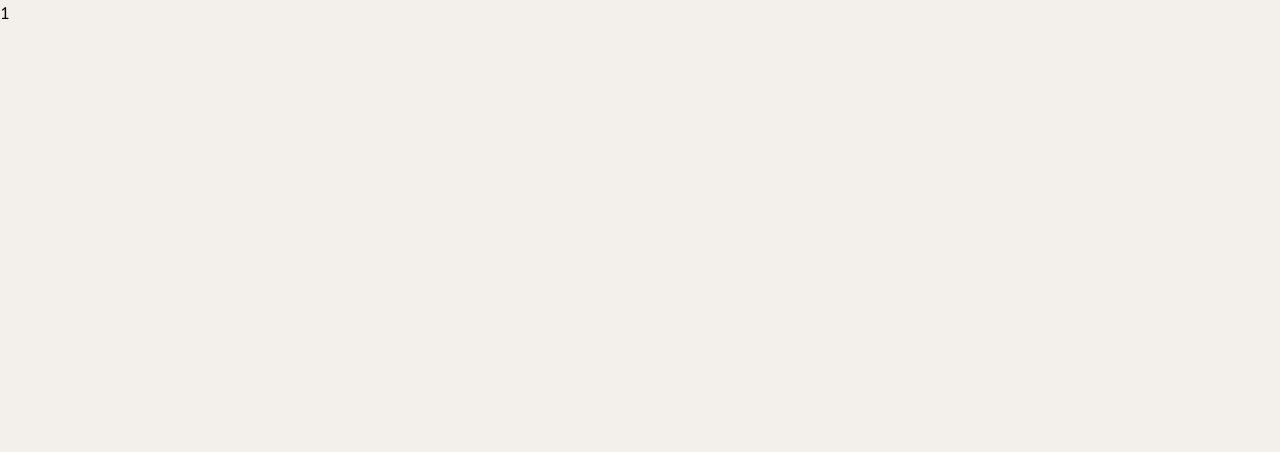
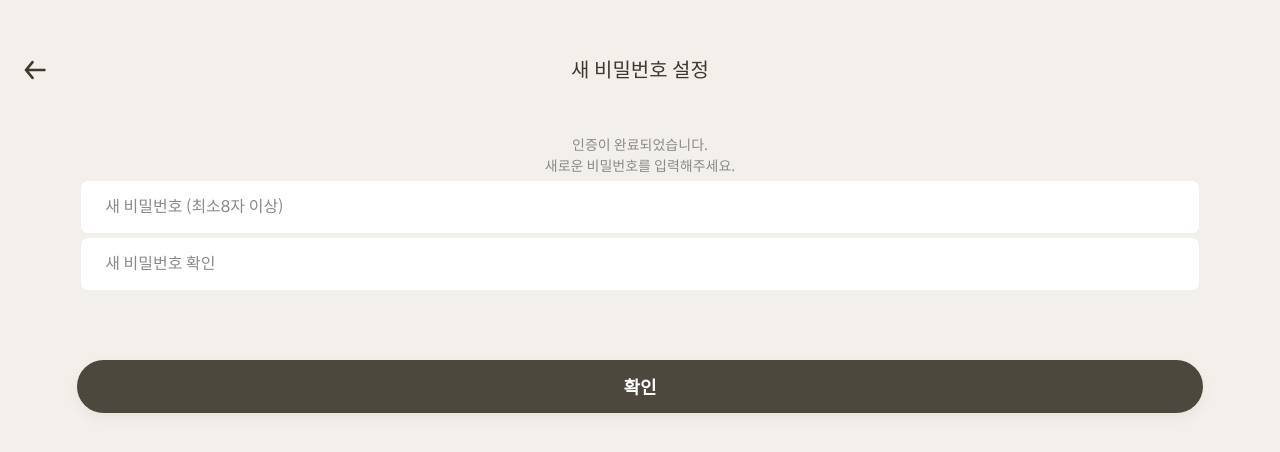
Before and after one commit to Team-Delgo/DelgoTravelClient, a React (Create React App) app: page /user/signin/resetpassword in a window 1280 px wide. Shown: the top 452 px of the page. Built offline with nearby package versions, Linux system fonts and the light colour scheme.

Commit message:
Add resetPassword

```diff
--- a/src/pages/user/signInPage/ResetPassword.tsx
+++ b/src/pages/user/signInPage/ResetPassword.tsx
@@ -1,10 +1,71 @@
-import React from "react";
-import { useNavigate } from "react-router-dom";
-import { AxiosResponse } from "axios";
+import React, { ChangeEvent, useState } from 'react';
+import { useNavigate } from 'react-router-dom';
+import { AxiosResponse } from 'axios';
 import { ReactComponent as Arrow } from '../../../icons/left-arrow.svg';
+import { SIGN_IN_PATH } from '../../../constants/path.const';
+
+interface Input {
+  password: string;
+  passwordConfirm: string;
+}
 
 function ResetPassword() {
-  return <div>1</div>
+  const [enteredInput, setEnteredInput] = useState<Input>({ password: '', passwordConfirm: '' });
+  const [feedback, setFeedback] = useState('');
+  const navigation = useNavigate();
+  const isValid = enteredInput.password.length >= 8 && feedback.length === 0;
+
+  const inputChangeHandler = (e: ChangeEvent<HTMLInputElement>) => {
+    const { id, value } = e.target;
+    setEnteredInput((prev: Input) => {
+      return { ...prev, [id]: value };
+    });
+
+    if(id=='passwordConfirm'){
+    }
+  };
+
+  const submitHandler = () => {
+    // axios
+    navigation(SIGN_IN_PATH.MAIN);
+  };
+
+  return (
+    <div className="login">
+      <div aria-hidden="true" className="login-back" onClick={() => navigation(-1)}>
+        <Arrow />
+      </div>
+      <header className="login-header">새 비밀번호 설정</header>
+      <div className="login-description">
+        인증이 완료되었습니다.
+        <br />
+        새로운 비밀번호를 입력해주세요.
+      </div>
+      <div className="login-input-box">
+        <input
+          className="login-input"
+          placeholder="새 비밀번호 (최소8자 이상)"
+          id="password"
+          type="password"
+          value={enteredInput.password}
+          onChange={inputChangeHandler}
+        />
+      </div>
+      <div className="login-input-box">
+        <input
+          className="login-input"
+          placeholder="새 비밀번호 확인"
+          id="passwordConfirm"
+          type="password"
+          value={enteredInput.passwordConfirm}
+          onChange={inputChangeHandler}
+        />
+      </div>
+      <button type="button" className="login-button active" onClick={submitHandler}>
+        확인
+      </button>
+    </div>
+  );
 }
 
 export default ResetPassword;
--- a/src/pages/user/signUpPage/verifyphone/VerifyPhone.tsx
+++ b/src/pages/user/signUpPage/verifyphone/VerifyPhone.tsx
@@ -115,7 +115,7 @@ function VerifyPhone() {
       </div>
       {isSended && (
         <div className="login-authnumber">
-          <input value={authNumber} onChange={authChangeHandler} className="login-input" placeholder="인증번호 6자리" />
+          <input value={authNumber} onChange={authChangeHandler} className="login-input" placeholder="인증번호 4자리" />
           <span className="login-timer">
             <Timer isResend={isReSended} resendfunc={resetIsResend} setInValid={() => setTimeIsValid(false)} />
           </span>
```
